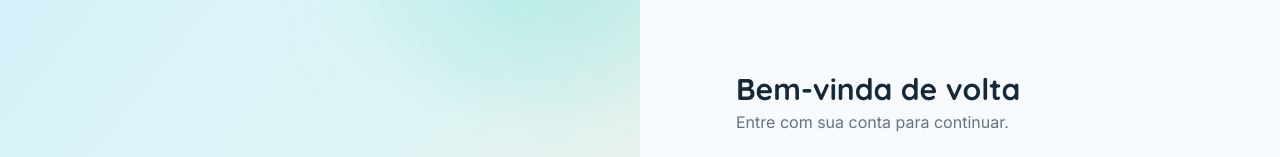
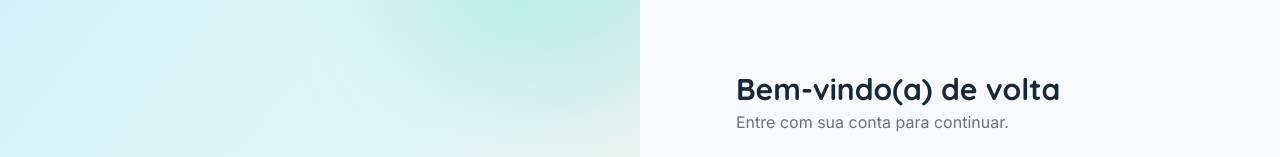
Before and after one commit to fifieggert/anjos_protetores---frontend, a React (Vite) app: page /login in a window 1280 px wide. Shown: the part 138-295 px from the top of the page. Built offline with nearby package versions, Linux system fonts and the light colour scheme.

Commit message:
fix(login): corrige saudação na página de login

```diff
--- a/src/pages/Login/index.jsx
+++ b/src/pages/Login/index.jsx
@@ -52,7 +52,7 @@ export default function Login() {
                     </div>
 
                     <div>
-                        <h2 className="login-heading">Bem-vinda de volta</h2>
+                        <h2 className="login-heading">Bem-vindo(a) de volta</h2>
                         <p className="login-subheading">Entre com sua conta para continuar.</p>
                     </div>
 
```
